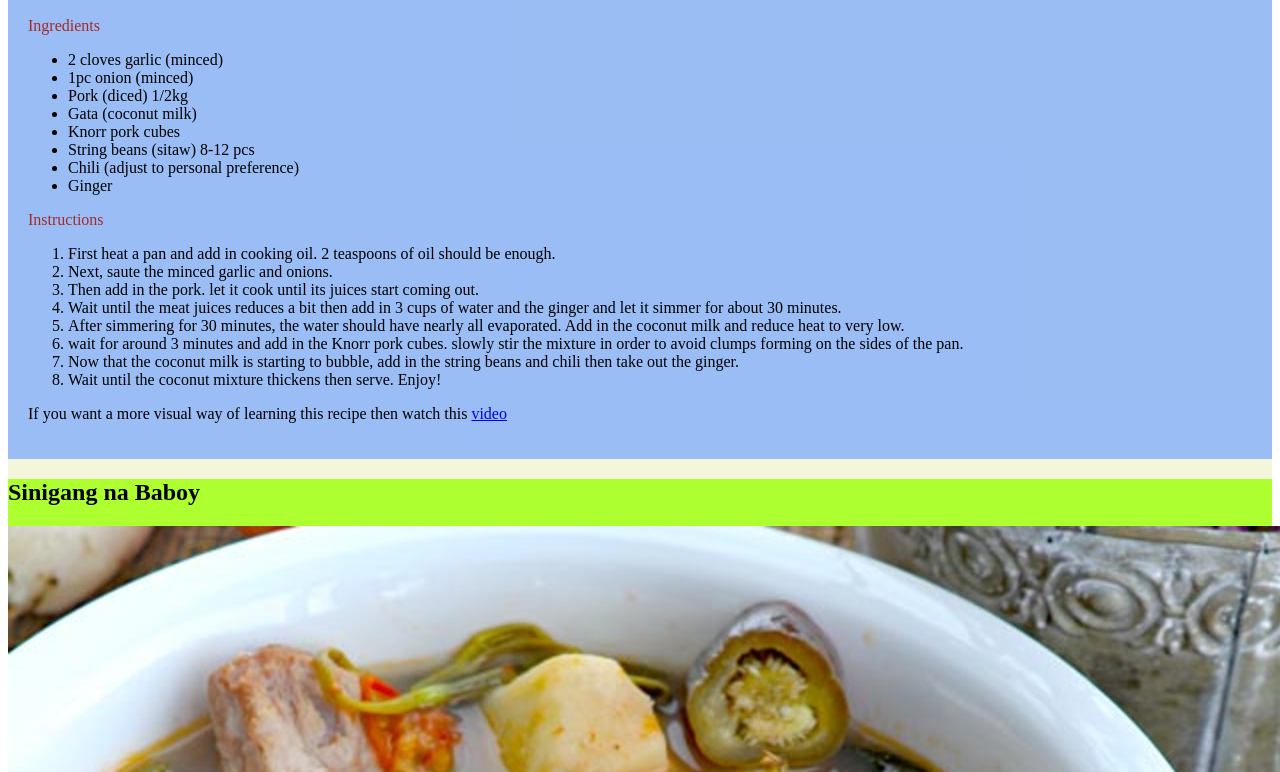
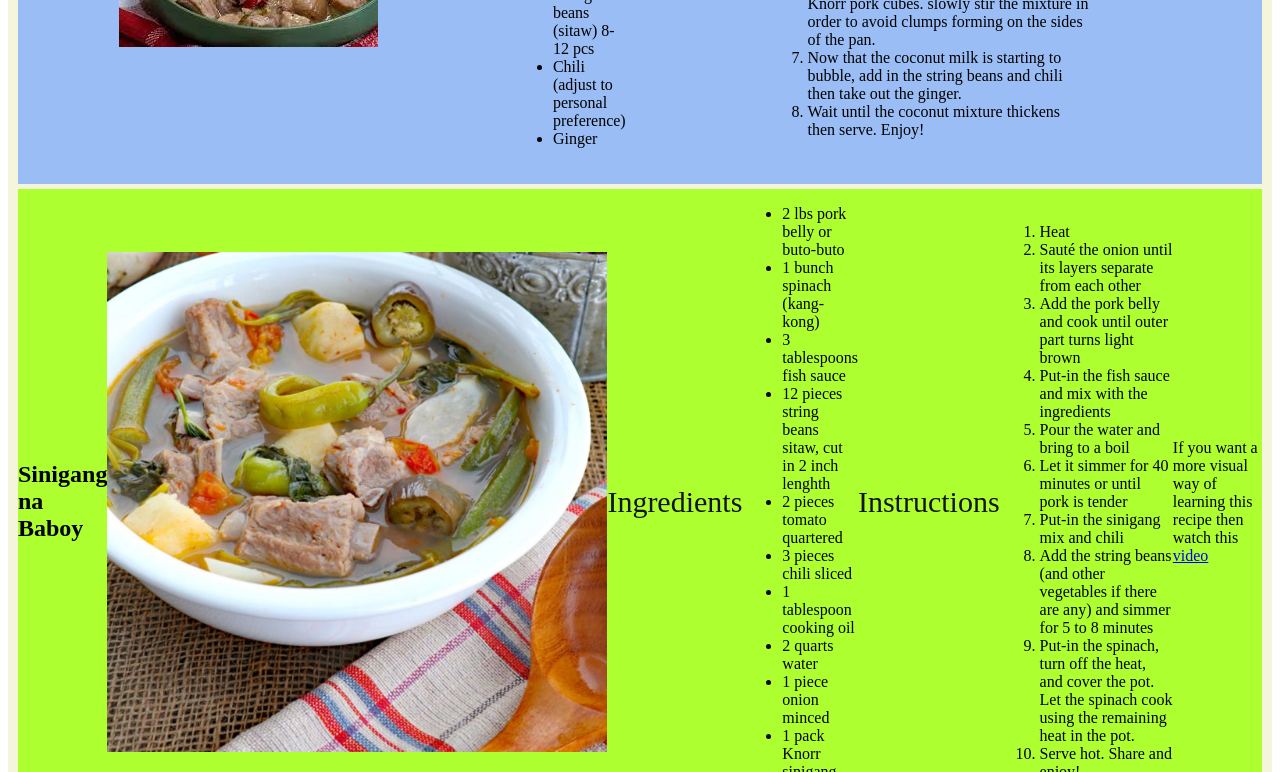
Before and after one commit to Re-Yan/Odin-recipes, a plain HTML site: page recipes/index.html in a window 1280 px wide. Shown: the part 364-1136 px from the top of the page. Drawn offline with Linux system fonts and the light colour scheme.

Commit message:
make css declarations for all 4 divs

```diff
--- a/recipes/style.css
+++ b/recipes/style.css
@@ -2,6 +2,13 @@
     background-color: beige;
 }
 
+.bicol-div,
+.sinigang-div,
+.kare-kare-div {
+    margin: 5px 10px;
+    display: flex;
+    align-items: center;
+}
 .bicol-div {
     padding: 20px;
     background-color: rgba(130, 176, 250, .8)
@@ -11,6 +18,16 @@
     background-color: greenyellow;
 }
 
+.kare-kare-div {
+    background-color: violet;
+}
+
 .description {
-    color: brown;
+    font-size: 30px;
+    color: rgb(20, 19, 19);
 }
+
+.recipe-pic {
+    width: 500px;
+    height: auto;
+}
```
